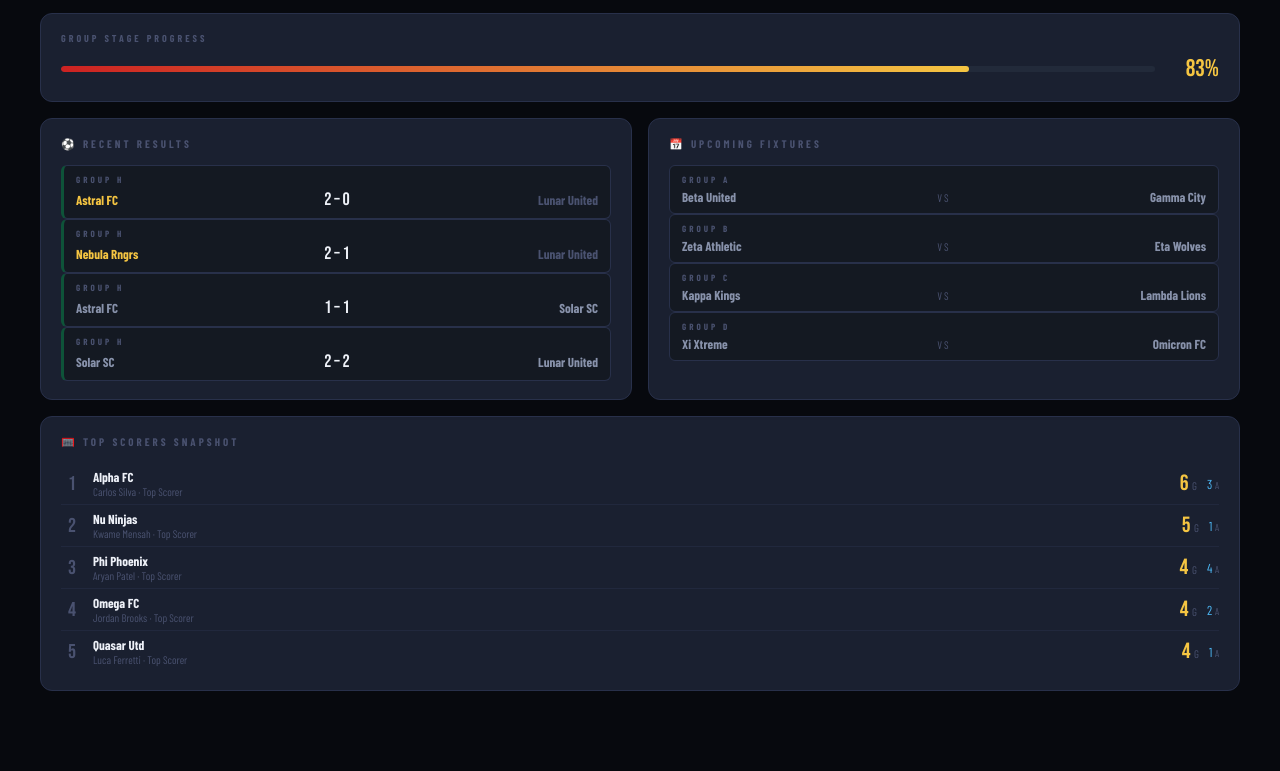
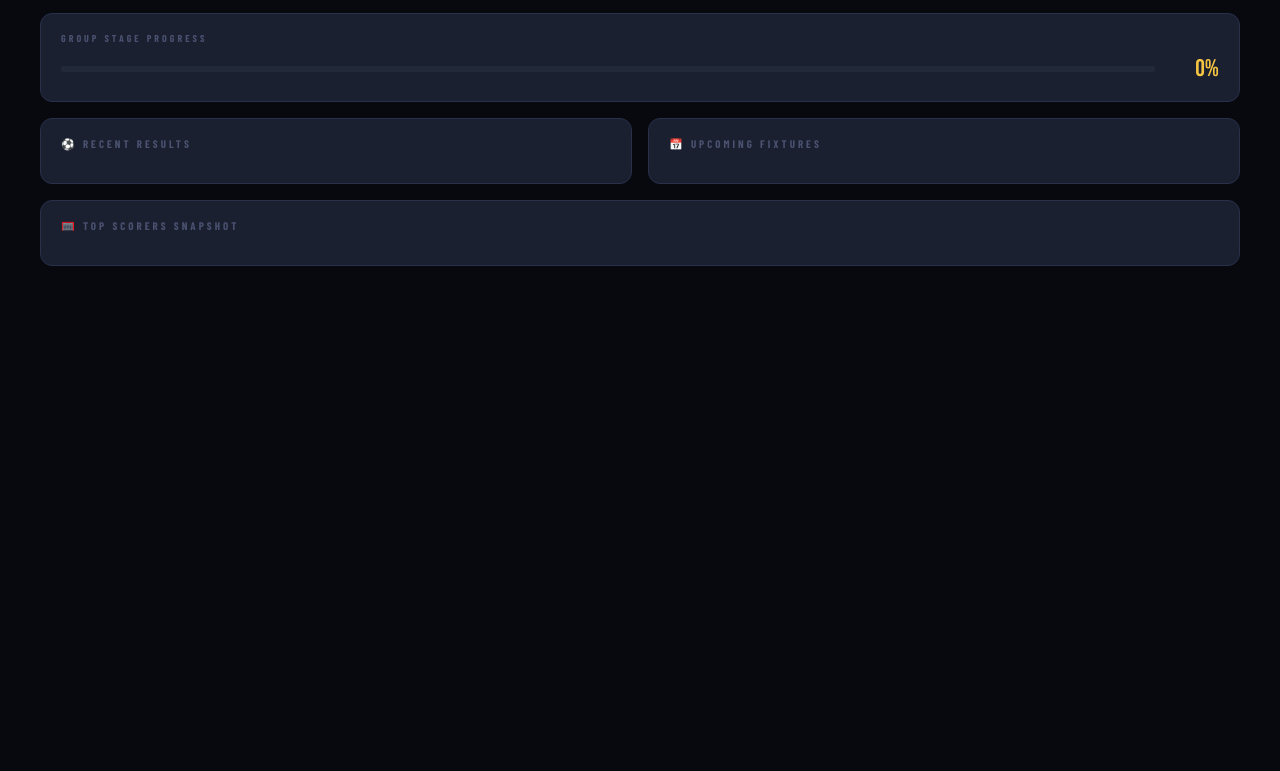
Before and after one commit to YOGESH-MAHAT/PLAY-VERSE, a plain HTML site: page index.html in a window 1280 px wide. Shown: the part 405-1176 px from the top of the page. After the commit the page ends 800 px from the top, so only its background shows below. Drawn offline with nearby package versions, Linux system fonts and the light colour scheme; a web font is replaced by a local one.

Commit message:
Updated project

```diff
--- a/index.html
+++ b/index.html
@@ -108,7 +108,7 @@
 
 </main>
 
-<script src="tournament_data.js"></script>
+<script src=" "></script>
 <script src="tournament.js"></script>
 </body>
 </html>
```
